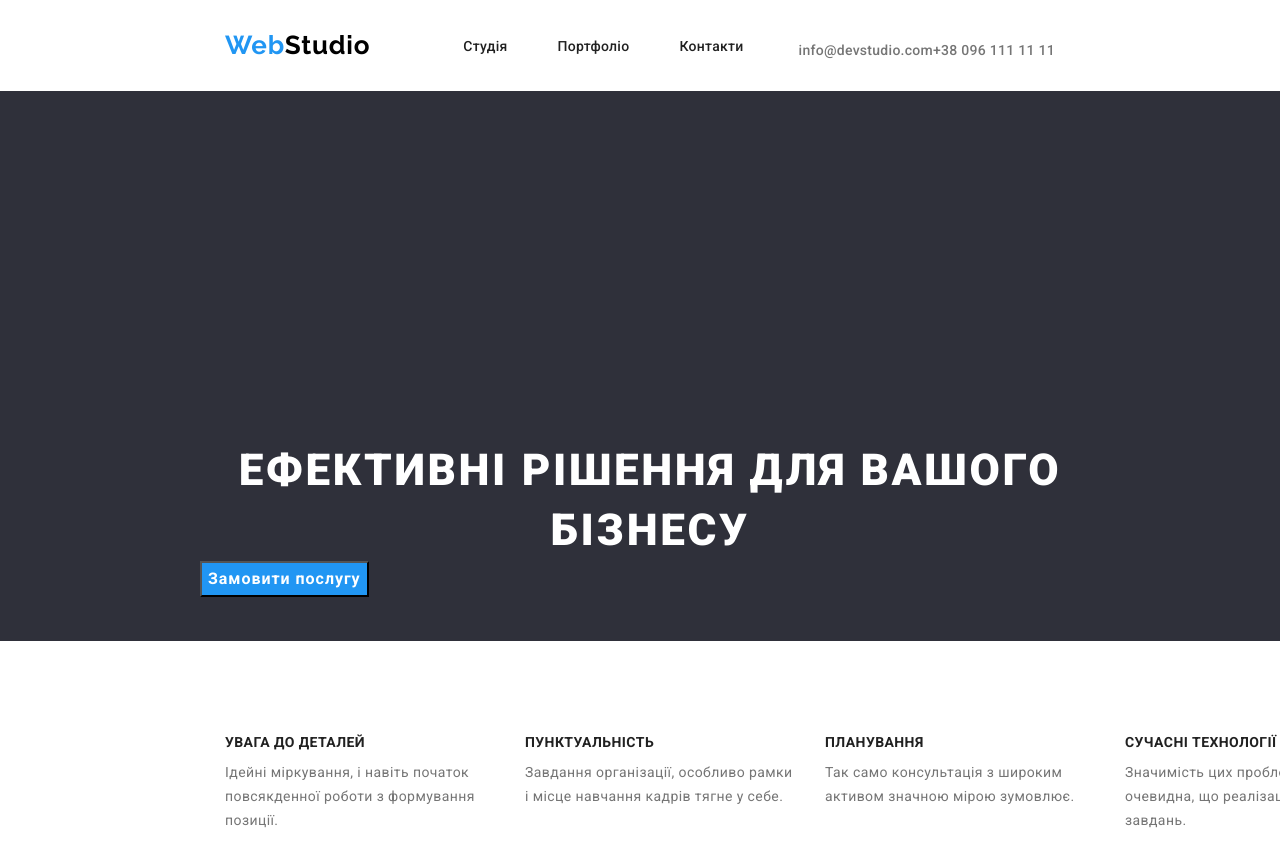
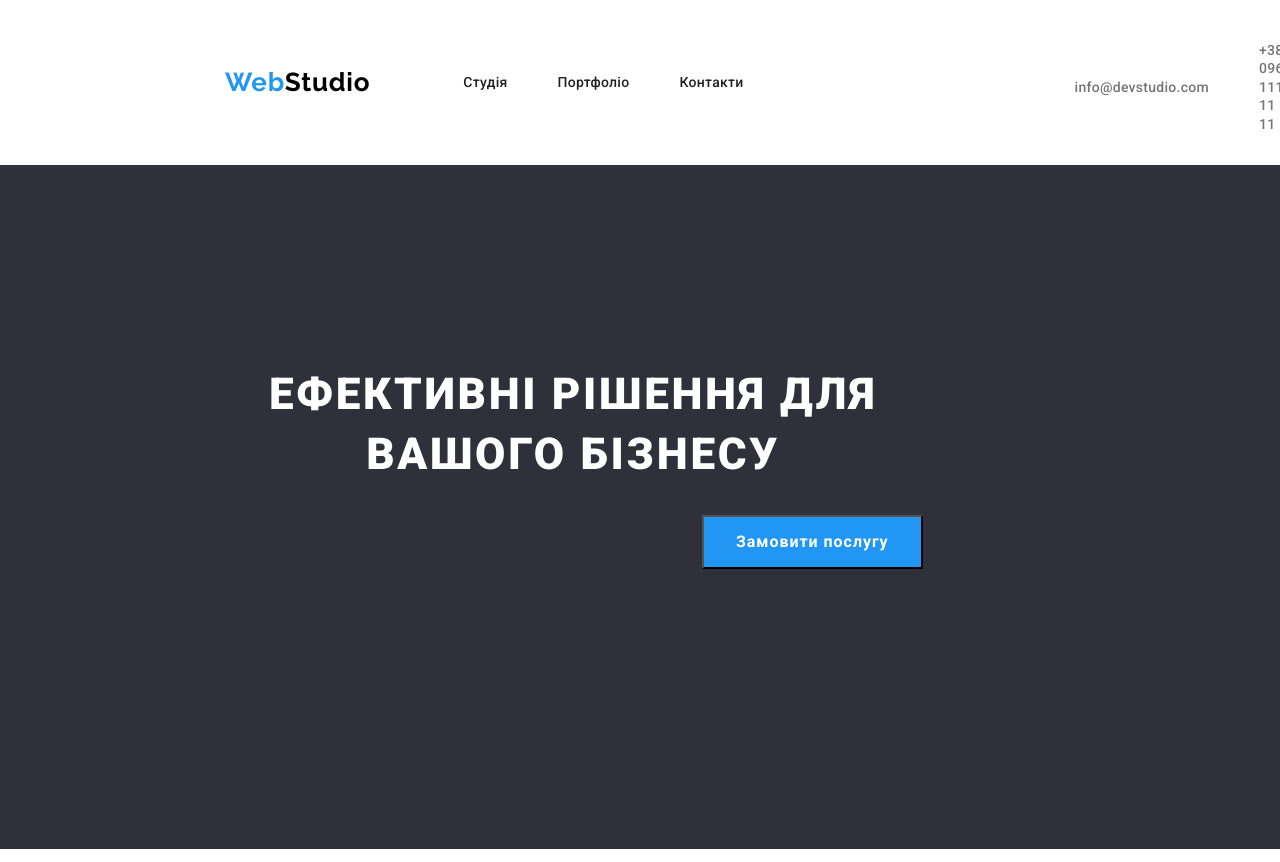
Before and after one commit to Nastya1617/goit-markup-hw-003, a plain HTML site: page index.html in a window 1280 px wide. Shown: the top 862 px of the page. Drawn offline with nearby package versions, Linux system fonts and the light colour scheme.

Commit message:
goit-markup-hw-03

```diff
--- a/css/styles.css
+++ b/css/styles.css
@@ -68,13 +68,25 @@
     padding-top: 32px;
     padding-bottom: 32px;
   }
+  .tel {
+    margin-left: 50px;
+  }
+  .class-contact {
+    margin-left: 331px;
+    align-items: center;
+    justify-content: space-between;
+  }
   .page-header-container {
     display: flex;
-    align-items: center;
-    justify-content: space-between;
+    /*align-items: center;
+    justify-content: space-between;*/
+    /*border-bottom: 1px;
+    border-color: #D9D9D9;*/
+  }
+  /*.page-header {
     border-bottom: 1px;
     border-color: #D9D9D9;
-  }
+  }*/
   .page-nav {
     display: flex;
     align-items: center;
@@ -91,18 +103,32 @@
 
   .title-bg {
     background: #2F303A;
+    padding-top: 200px;
+    padding-bottom: 280px;
   }
-  .title {
-    padding-bottom: 200px;
-    padding-top: 350px;
+  .title-btn {
+    margin-left: 477px;
   }
-
+  .title-h1 {
+    margin-bottom: 30px;
+    width: 696px;
+    height: 120px;
+    /*padding-left: 282px;*/
+  }
+  .title-btn {
+    padding-left: 32px;
+    padding-right: 32px;
+    padding-top: 10px;
+    padding-bottom: 10px;
+  }
   /*features*/
 
 
   .features {
     padding-top: 94px;
-    padding-bottom: 94px;
+    /*padding-bottom: 94px;
+    margin-bottom: 94px;
+    margin-top: 94px;*/
   }
   .features-list {
     display: flex;
@@ -147,6 +173,7 @@
 }
 .subject-logo {
   margin-bottom: 50px;
+  padding-left: 351px
 }
 .subject-list-user {
   display: flex;
@@ -160,8 +187,15 @@
 .subject-list-user {
   padding-bottom: 94px;
 }
-
+.user {
+  margin-top: 30px;
+  margin-bottom: 10px;
+}
 /*contact*/
+.footer-container {
+  padding-top: 60px;
+  padding-bottom: 60px;
+}
 .contact-footer {
   margin-top: 20px;
 }
@@ -306,13 +340,13 @@
    color: var(--secondary-text-color-theme-light);
    margin-top: 4px;
   }
-  .title {
+ /* .title {
    width: 1300px;
    height: 150px;
    left: 0px;
    top: 80px;
-  /*background: #2F303A;*/
-  }
+  background: #2F303A;
+} */
   .footer {
    width: 1600px;
    height: 252px;
@@ -345,29 +379,40 @@
   .button-list-container {
     display: flex;
     align-items: center;
+
   }
   .button-list {
     display: flex;
     align-items: center;
+    margin-left: 300px;
   }
   .button-item {
     margin-right: 8px;
     margin-top: 94px;
-    margin-bottom: 34px;
+    margin-bottom: 50px;
+    /*padding-top: 6px;
+    padding-bottom: 6px;
+    padding-left: 22px;
+    padding-right: 22px;*/
   }
   .img-list {
     display: flex;
     justify-content: space-between;
     flex-wrap: wrap;
+    margin: 30px;
     /*align-items: flex-start;
     align-content: stretch;
     justify-content: flex-start;
     column-gap: 18px;
     row-gap: 15px;*/
   }
-  /*.img-item:not( :nth-child(3n)) {
+  /*.img-list:not(:nth-child(3n)) {
     margin-right: 30px;
   }*/
   .contact-item {
     margin-top: 9px;
   }
+  /*.img-list-container {
+    column-gap: 30px;
+    row-gap: 30px;
+  }*/
--- a/index.html
+++ b/index.html
@@ -22,10 +22,11 @@
                     <li class="menu-item"><a class="menu-link link" href="/Контакти">Контакти</a></li>
                 </ul>
             </nav>
+            <div class="class-contact">
             <ul class="contact">
                 <li class="contact-item"><a class="contact-link link" href="info@devstudio.com">info@devstudio.com</a></li>
-                <li class="contact-item"><a class="contact-link link" href="+380961111111">+38 096 111 11 11</a></li>
-            </ul>
+                <li class="contact-item tel"><a class="contact-link link" href="+380961111111">+38 096 111 11 11</a></li>
+            </ul></div>
         </div>
     </header>
         <main class="main">
@@ -93,7 +94,7 @@
     <footer class="footer container">
         <div class="container footer-container">
         <a class="logo link" href="/WebStudio"><span class="logo-nav">Web</span><span class="logo-navigation">Studio</span></a>
-        <address class="contact-footer ">
+        <address class="contact-footer">
             <ul class="contact-list">
                 <li class="contact-item"><a class="contact-link link" href="https://bit.ly/3pXMvUd">м. Київ, пр-т Лесі Українки, 26</a></li>
                 <li class="contact-item"><a class="contact-link link" href="mailto:info@devstudio.com">info@devstudio.com</a></li>
```
Also changed, not shown: portfolio.html (+5 -4 lines).
